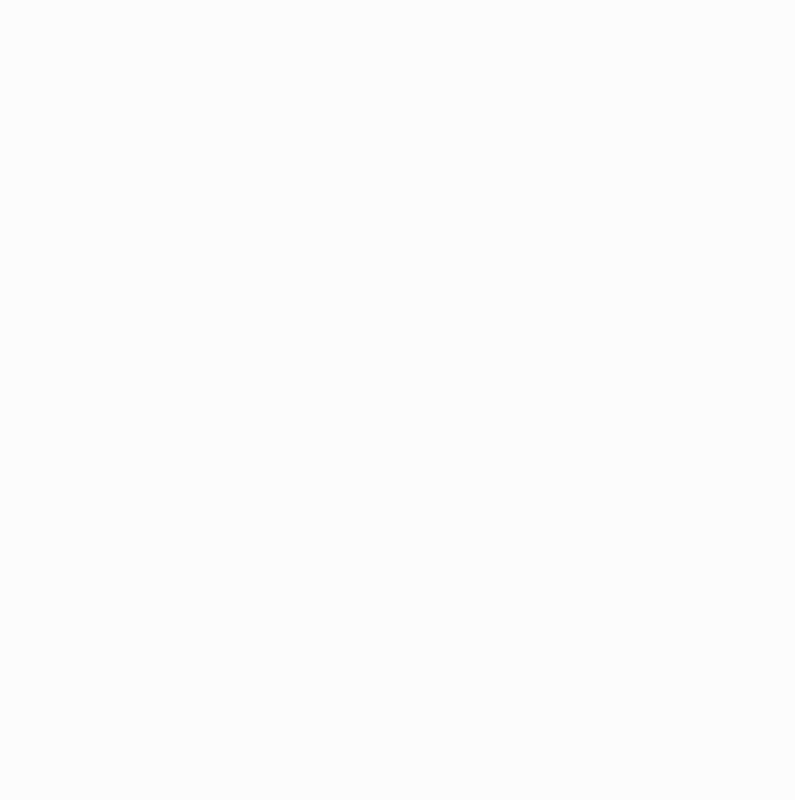
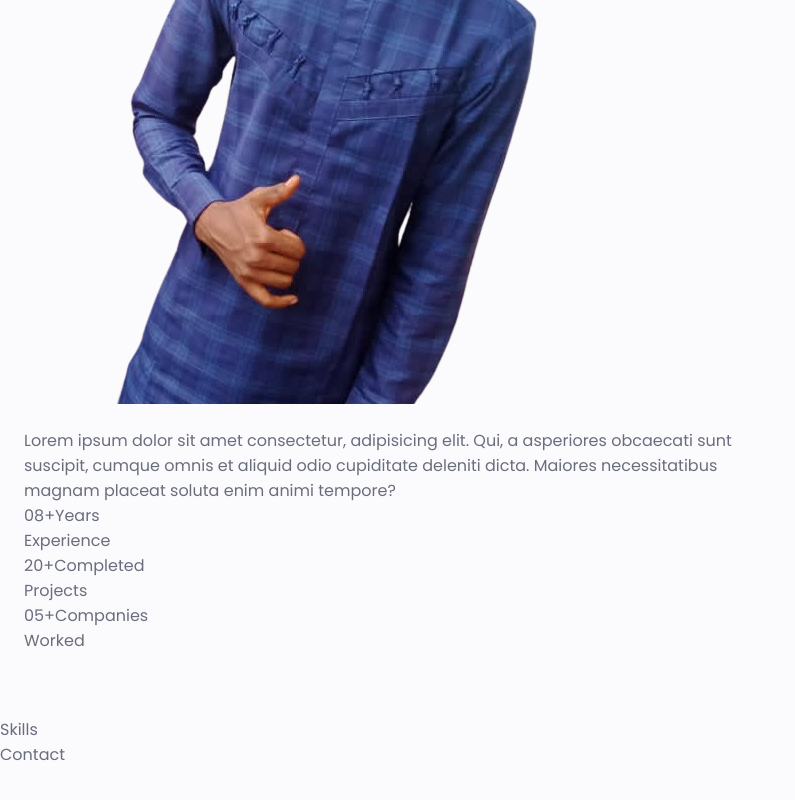
Before and after one commit to BrightCode1/portfolio, a React (Create React App) app: page / in a window 1280 px wide. Shown: the part 1158-1958 px from the top of the page, without its empty margins (0-795 px from the left). Before the commit the page ends 807 px from the top, so only its background shows below. Built offline with nearby package versions, Linux system fonts and the light colour scheme; the HTML template or start-up script is replaced by a standard one.

Commit message:
resting 6-30-2022

```diff
--- a/src/sections/About/About.jsx
+++ b/src/sections/About/About.jsx
@@ -1,8 +1,48 @@
 import React from "react";
 import { AboutContainer } from "./aboutStyles";
+import AboutImage from "../../img/about.png";
 
 const About = () => {
-  return <AboutContainer className="about section" id="about"></AboutContainer>;
+  return (
+    <AboutContainer className="about section" id="about">
+      <h2 className="section__title">About Me</h2>
+      <span className="section__subtitle">My Introduction</span>
+
+      <div className="about__container container grid">
+        <img src={AboutImage} alt="" className="about__img" />
+
+        <div className="about__data">
+          <p className="about__description">
+            Lorem ipsum dolor sit amet consectetur, adipisicing elit. Qui, a
+            asperiores obcaecati sunt suscipit, cumque omnis et aliquid odio
+            cupiditate deleniti dicta. Maiores necessitatibus magnam placeat
+            soluta enim animi tempore?
+          </p>
+
+          <div className="about__info">
+            <div>
+              <span className="about__info-title">08+</span>
+              <span className="about__info-subtitle">
+                Years <br /> Experience
+              </span>
+            </div>
+            <div>
+              <span className="about__info-title">20+</span>
+              <span className="about__info-subtitle">
+                Completed <br /> Projects
+              </span>
+            </div>
+            <div>
+              <span className="about__info-title">05+</span>
+              <span className="about__info-subtitle">
+                Companies <br /> Worked
+              </span>
+            </div>
+          </div>
+        </div>
+      </div>
+    </AboutContainer>
+  );
 };
 
 export default About;
```
Also changed, not shown: src/img/about.png (added).
